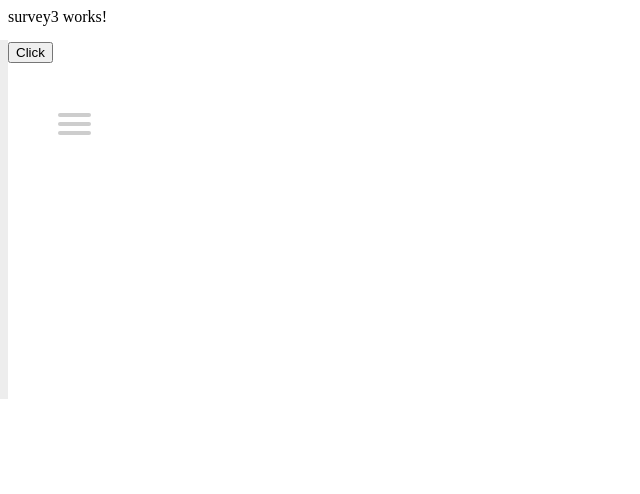
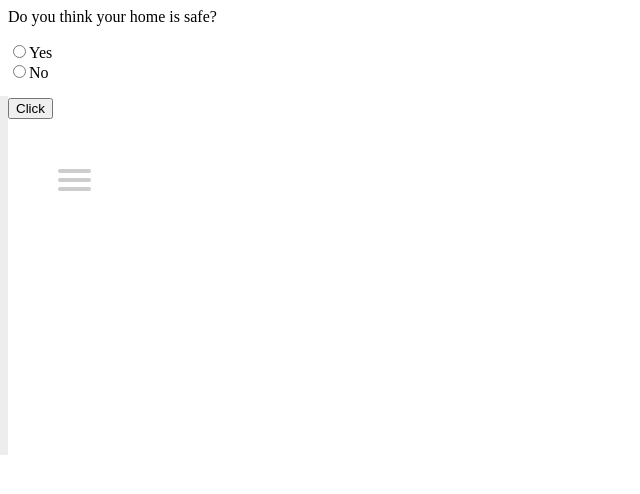
Before and after one commit to wizardto1/angular-kyekfs, an Angular app: page /survey3 in a window 1280 px wide. Shown: the top 494 px of the page, without its empty margins (0-640 px from the left). Built offline with nearby package versions, Linux system fonts and the light colour scheme.

Commit message:
7 files modified

```diff
--- a/src/app/app.component.css
+++ b/src/app/app.component.css
@@ -123,7 +123,7 @@ body
  */
 #menu
 {
-  position: absolute;
+  position: relative;
   width: 300px;
   margin: -100px 0 0 -50px;
   padding: 50px;
--- a/src/app/app.component.html
+++ b/src/app/app.component.html
@@ -23,8 +23,8 @@
     -->
     <ul id="menu">
       <a [routerLink]="['/home']"><li>Home</li></a>
-      <a [routerLink]="['/survey1']"><li>Part 1</li></a>
-      <a [routerLink]="['/survey2']"><li>Part 2</li></a>
+      <a [routerLink]="['/survey1']"><li>Textbox</li></a>
+      <a [routerLink]="['/survey2']"><li>Radio</li></a>
       <a [routerLink]="['/survey3']"><li>Part 3</li></a>
     </ul>
   </div>
--- a/src/app/home/home.component.css
+++ b/src/app/home/home.component.css
@@ -0,0 +1,3 @@
+#home{
+  position:relative;
+}
--- a/src/app/home/home.component.html
+++ b/src/app/home/home.component.html
@@ -1,6 +1,8 @@
+<div id='home'>
 <p>
 Survey Sample
 </p>
 <button [routerLink]="['/survey1']">
       Click
     </button>
+  </div>
--- a/src/app/survey1/survey1.component.html
+++ b/src/app/survey1/survey1.component.html
@@ -1,5 +1,5 @@
 <p>
-survey1 works!
+Part 1
 </p>
 <form>
   <label for="fname">First name:</label><br>
--- a/src/app/survey2/survey2.component.html
+++ b/src/app/survey2/survey2.component.html
@@ -1,5 +1,5 @@
 <p>
-survey2 works!
+Part 2
 </p>
 <form>
   <input type="radio" id="male" name="gender" value="male">
--- a/src/app/survey3/survey3.component.html
+++ b/src/app/survey3/survey3.component.html
@@ -1,6 +1,12 @@
 <p>
-survey3 works!
+Do you think your home is safe?
 </p>
+<form>
+  <input type="radio" id="male" name="gender" value="male">
+  <label for="male">Yes</label><br>
+  <input type="radio" id="female" name="gender" value="female">
+  <label for="female">No</label><br>
+</form>
 <button [routerLink]="['/results']">
       Click
     </button>
```
